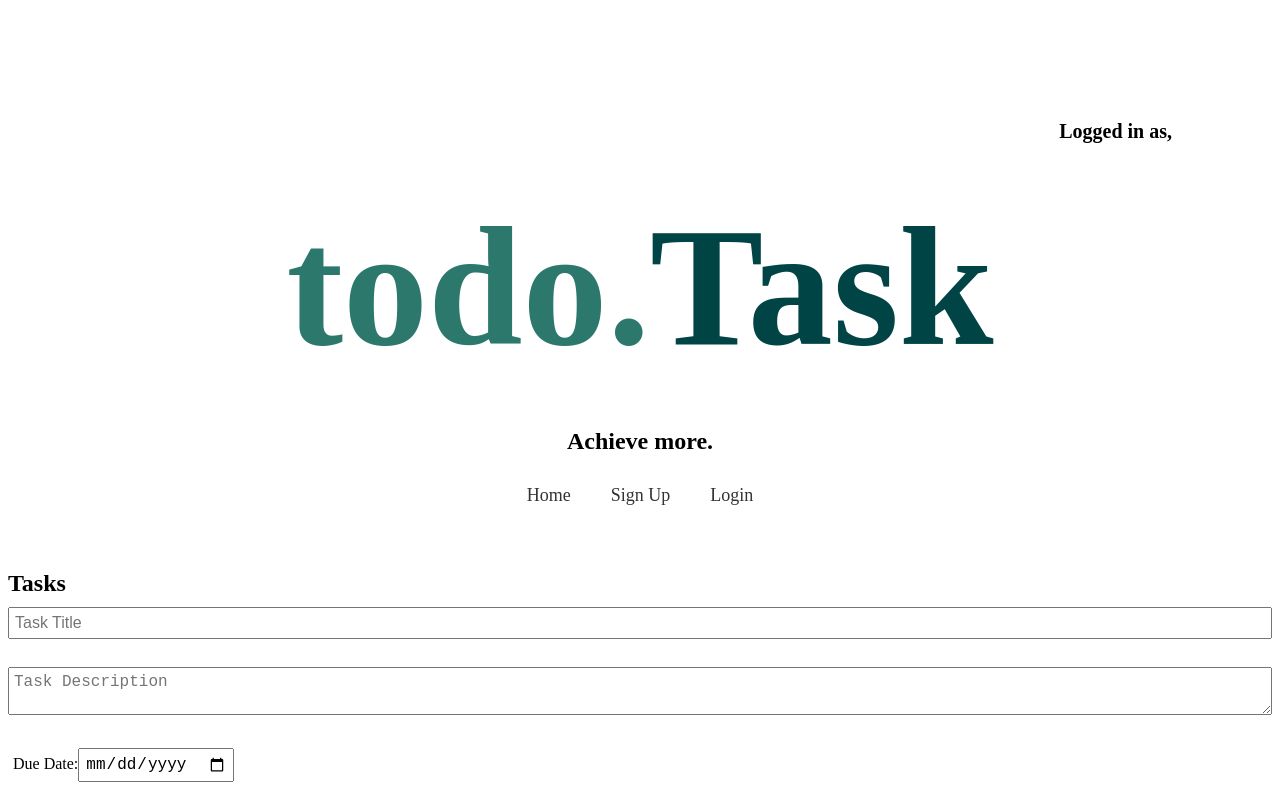
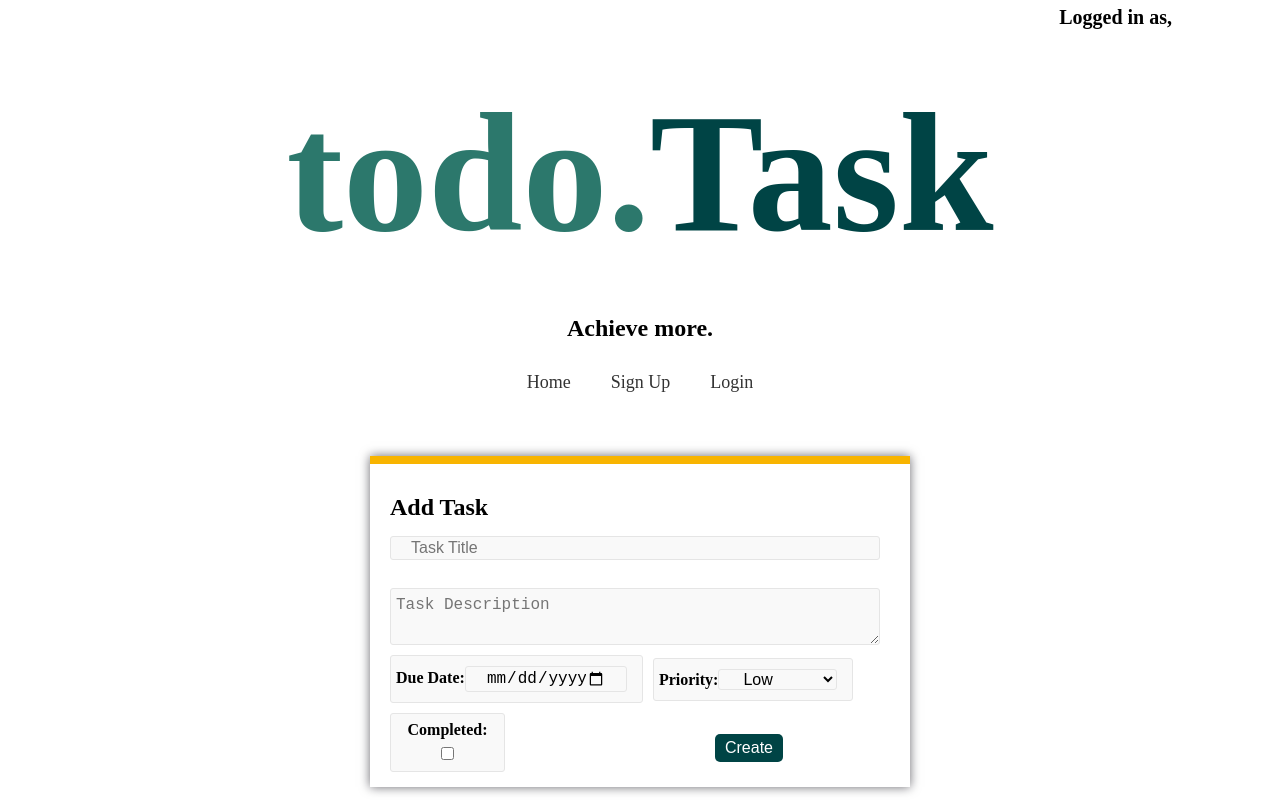
Before and after one commit to emmanuel-mukira/Group-2-Task-management-App, a React (Create React App) app: page / in a window 1280 px wide. Shown: the top 800 px of the page. Built offline with nearby package versions, Linux system fonts and the light colour scheme; data requests are answered from the project's data file.

Commit message:
Add: style Add Task

```diff
--- a/src/App.css
+++ b/src/App.css
@@ -41,7 +41,7 @@
 }
 .title h1{
   font-size: 170px;
-  margin-top: 15%;
+  margin-top: 6%;
   color: #2c786c;;
 }
 .title h1 span{
--- a/src/components/TaskDisplay.css
+++ b/src/components/TaskDisplay.css
@@ -1,6 +1,6 @@
 .task-display {
     font-size: 24px;
-    margin-bottom: 24px;
+    margin-bottom: 450px;
   }
 
   .task-table {
--- a/src/components/Tasks.css
+++ b/src/components/Tasks.css
@@ -1,14 +1,26 @@
+.tasks form{
+  width: 500px;
+  margin: 30px auto;
+  border-top: solid 8px #f8b400 ;
+  padding: 10px 20px;
+  box-shadow: 0 0 10px rgba(8,7,16,0.6);
+  text-align: center;
+  flex-direction: column;
+  margin-bottom: 20px;
+  display: flex;
+  flex-flow: row wrap;
+  align-items: center;
+
+
+}
 .tasks-title {
     font-size: 24px;
     margin-bottom: 10px;
   }
-
-  .tasks-form {
-    display: flex;
-    flex-direction: column;
-    margin-bottom: 20px;
+  .tasks label{
+    font-size: 20px;
+    font-weight: bold;
   }
-
   .tasks-form input,
   .tasks-form textarea,
   .tasks-form select,
@@ -16,18 +28,78 @@
     margin-bottom: 10px;
     font-size: 16px;
     padding: 5px;
+    position: relative;
+    border-radius: 3px;
+    margin: 5px 10px 5px 0;
+    line-height: 1.4;
+    background-color: #f9f9f9;
+    border: 1px solid #e5e5e5;
+    border-radius: 3px;
+    -webkit-transition: 0.35s ease-in-out;
+    -moz-transition: 0.35s ease-in-out;
+    -o-transition: 0.35s ease-in-out;
+    transition: 0.35s ease-in-out;
+    transition: all 0.35s ease-in-out;
+
+  }
+  .tasks-form input,
+  .tasks-form textarea{
+    width: 100%;
+
+  }
+  input:focus {
+    outline: 0;
+    border-color: #bd8200;
+  }
+  input:focus + .input-icon i {
+    color: #f0a500;
+  }
+  input:focus + .input-icon:after {
+    border-right-color: #f0a500;
   }
 
-  .tasks-form input[type="checkbox"] {
-    margin-top: 10px;
+  input[type="checkbox"] + label {
+    position: relative;
+    padding-left: 1.6em;
   }
+  input[type="checkbox"] + label:before {
+    position: absolute;
+    top: 0.2em;
+    left: 0;
+    width: 1em;
+    height: 1em;
+    padding: 0;
+    content: "";
+  }
+  input[type="checkbox"] + label:after {
+    position: absolute;
+    top: 0.45em;
+    left: 0.2em;
+    font-size: 0.8em;
+    color: #fff;
+    opacity: 0;
+    font-family: FontAwesome;
+    content: "\f00c";
+  }
+  input:checked + label:after {
+    opacity: 1;
+  }
+  .tasks-form input,
+  .tasks-form select{
+    padding: 0px 20px;
+  }
+  input[type="date"]{
+    padding:0px 20px;
+    width: 120px;
 
+  }
   .tasks-form button[type="submit"],
   .tasks-form button[type="button"] {
     margin-top: 10px;
+    margin-left: 200px;
     padding: 5px 10px;
     font-size: 16px;
-    background-color: #4CAF50;
+    background-color: #004445;
     color: white;
     border: none;
     border-radius: 5px;
@@ -36,7 +108,8 @@
 
   .tasks-form button[type="submit"]:hover,
   .tasks-form button[type="button"]:hover {
-    background-color: #3e8e41;
+    background-color: #2c786c;
+
   }
 
   .tasks-form button[type="submit"]:disabled {
--- a/src/components/Tasks.js
+++ b/src/components/Tasks.js
@@ -110,9 +110,9 @@ function Task({ userId , onTaskCreated,username }) {
   };
 
   return (
-    <div>
-      <h2 className='tasks-title'>Tasks</h2>
+    <div className='tasks'>
       <form onSubmit={editingTask ? (event) => handleEditSubmit(event, editingTask.id) : handleSubmit} className='tasks-form'>
+      <h2 className='tasks-title'>Add Task</h2>
         <input
           type="text"
           name="title"
```
